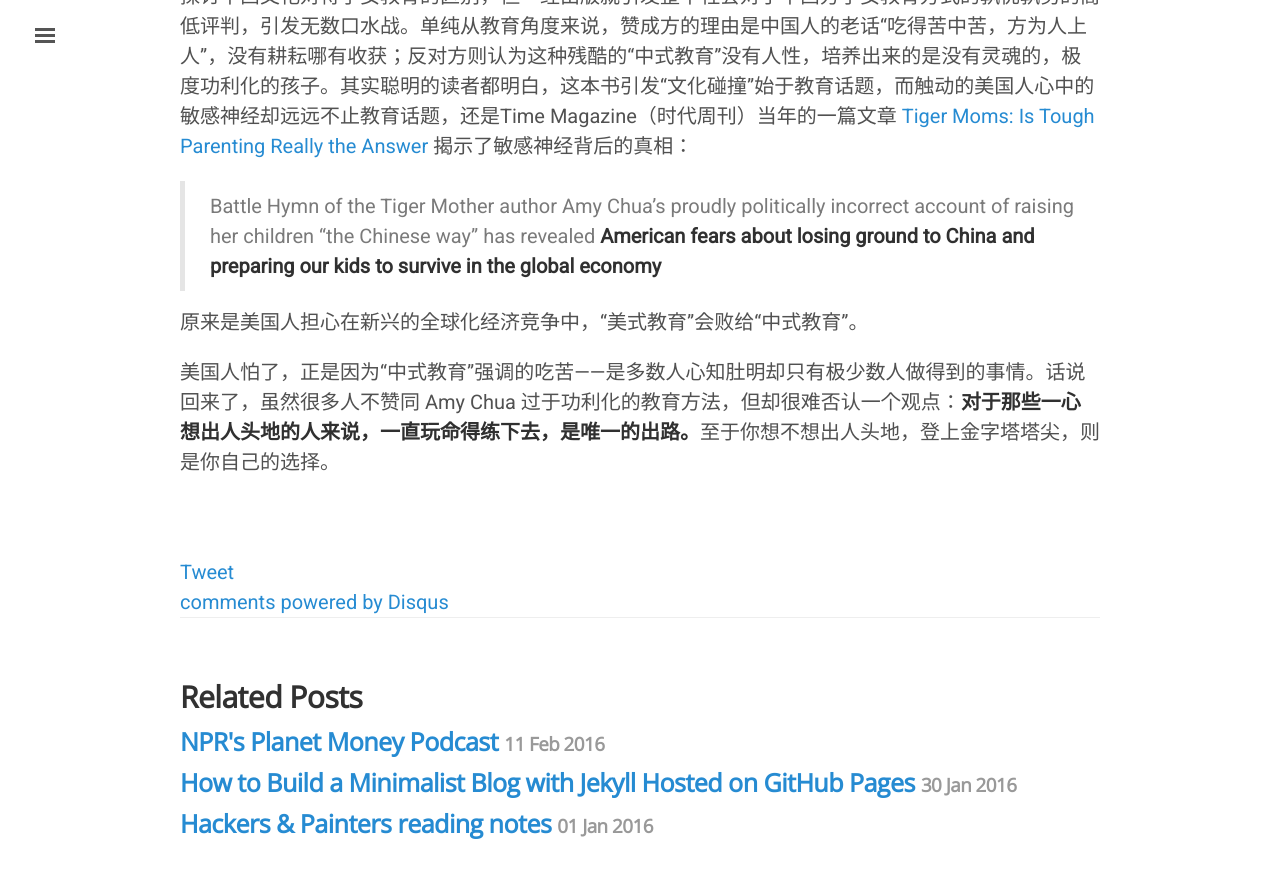
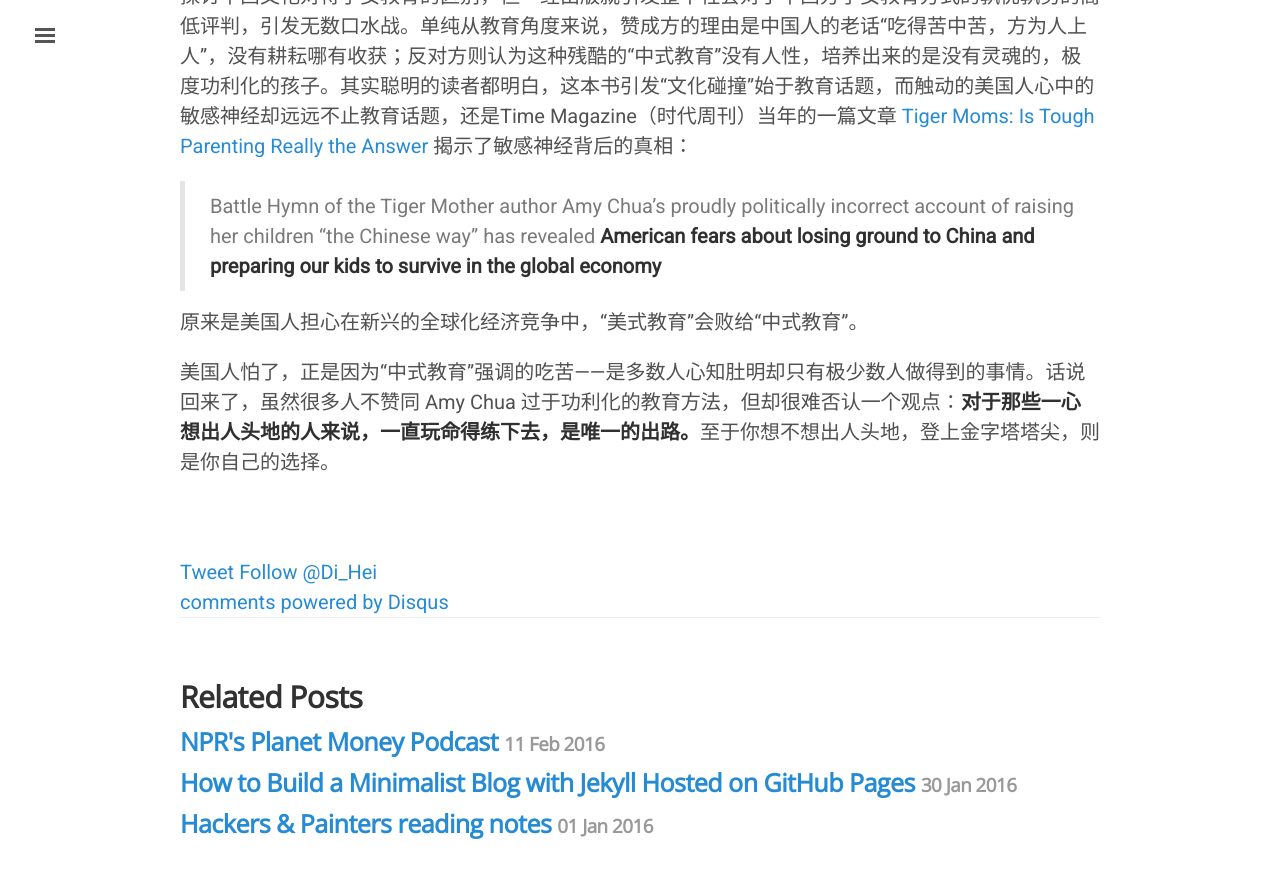
Before and after one commit to dhei/dhei.github.io, a Jekyll site: the page built from _posts/2016-01-18-what-makes-a-genius.md, in a window 1280 px wide and 900 px high, scrolled down 2857 px. Shown: the top 878 px of the window. Built offline with Jekyll 4.4.1, drawn with Linux system fonts in a browser that asks for light colours; comment, search, counter and statistics services are not loaded.

Commit message:
[Website] Add twitter follow button

```diff
--- a/_layouts/post.html
+++ b/_layouts/post.html
@@ -9,8 +9,10 @@ layout: default
 </div>
 
 <div class="twitter">
-    <a href="https://twitter.com/share" class="twitter-share-button" data-via="Di_Hei" data-size="large">Tweet</a>
-    <script>!function(d,s,id){var js,fjs=d.getElementsByTagName(s)[0],p=/^http:/.test(d.location)?'http':'https';if(!d.getElementById(id)){js=d.createElement(s);js.id=id;js.src=p+'://platform.twitter.com/widgets.js';fjs.parentNode.insertBefore(js,fjs);}}(document, 'script', 'twitter-wjs');</script>
+  <a href="https://twitter.com/share" class="twitter-share-button" data-via="Di_Hei" data-size="large">Tweet</a>
+  <script>!function(d,s,id){var js,fjs=d.getElementsByTagName(s)[0],p=/^http:/.test(d.location)?'http':'https';if(!d.getElementById(id)){js=d.createElement(s);js.id=id;js.src=p+'://platform.twitter.com/widgets.js';fjs.parentNode.insertBefore(js,fjs);}}(document, 'script', 'twitter-wjs');</script>
+  <a href="https://twitter.com/Di_Hei" class="twitter-follow-button" data-show-count="false" data-size="large" data-dnt="true">Follow @Di_Hei</a>
+  <script>!function(d,s,id){var js,fjs=d.getElementsByTagName(s)[0],p=/^http:/.test(d.location)?'http':'https';if(!d.getElementById(id)){js=d.createElement(s);js.id=id;js.src=p+'://platform.twitter.com/widgets.js';fjs.parentNode.insertBefore(js,fjs);}}(document, 'script', 'twitter-wjs');</script>
 </div>
 
 <div class="comments">
```
